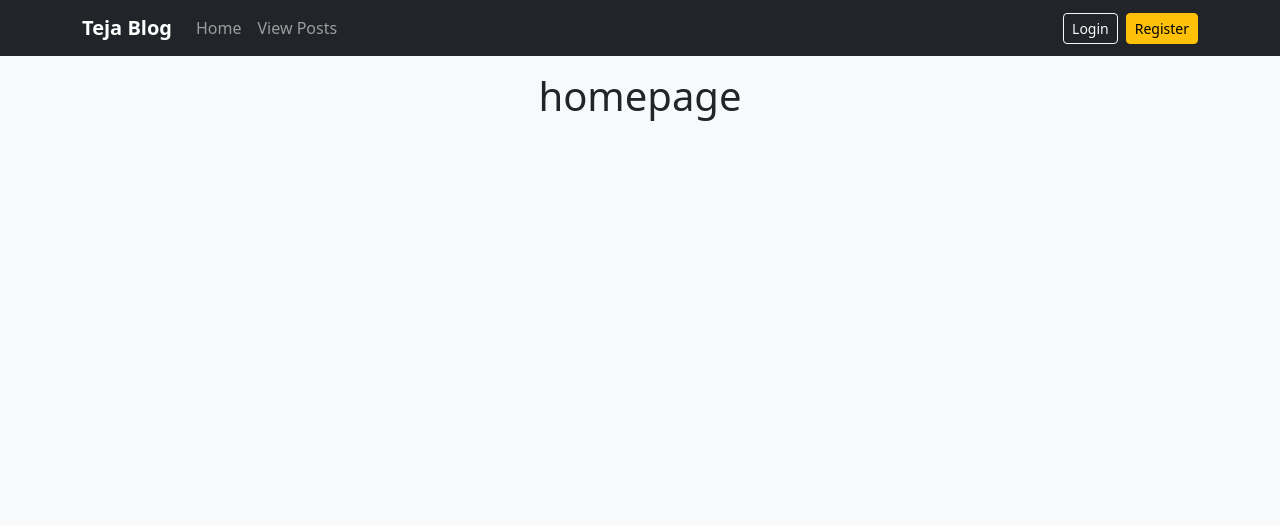
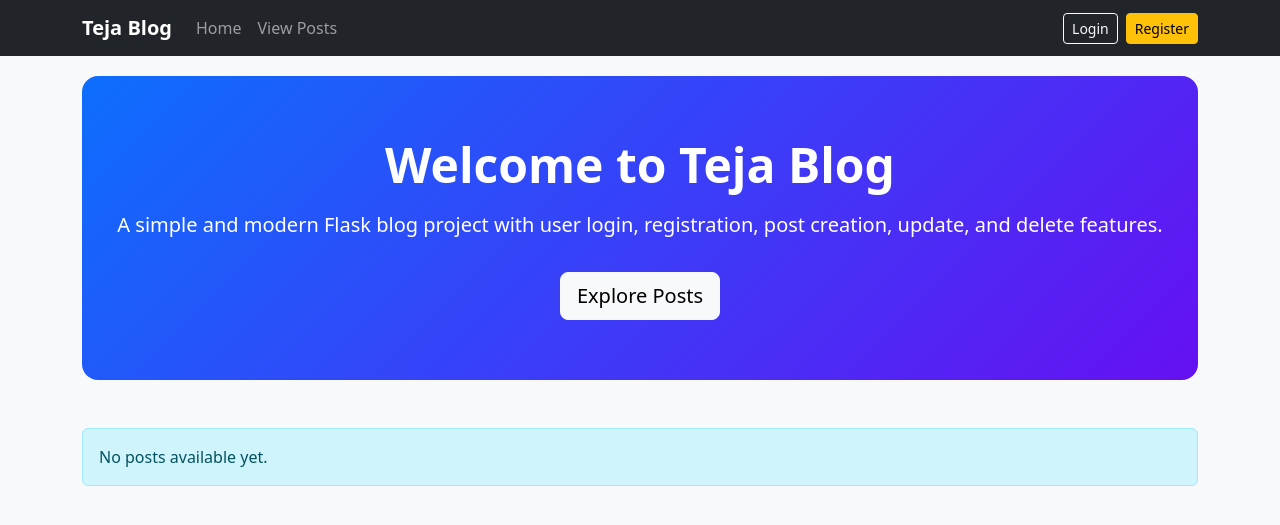
Before and after one commit to TejaGalla/blog, a Flask app: page / in a window 1280 px wide. Shown: the top 525 px of the page. Run offline with Flask 3, Linux system fonts and the light colour scheme; parts of the project's set-up code (start-up, migrations or seed data) failed here and were passed over.

Commit message:
Update homepage.html

```diff
--- a/templates/homepage.html
+++ b/templates/homepage.html
@@ -1,44 +1,35 @@
-<!doctype html>
-<html lang="en">
-  <head>
-    <meta charset="utf-8">
-    <meta name="viewport" content="width=device-width, initial-scale=1">
-    <title>Bootstrap demo</title>
-    <link href="https://cdn.jsdelivr.net/npm/bootstrap@5.3.3/dist/css/bootstrap.min.css" rel="stylesheet" integrity="sha384-QWTKZyjpPEjISv5WaRU9OFeRpok6YctnYmDr5pNlyT2bRjXh0JMhjY6hW+ALEwIH" crossorigin="anonymous">
-  <style>
-    body{
-      font-family: Arial, Helvetica, sans-serif;
-      background-color: #f8f9fa;
-      color: #333;
-      margin: 0;
-      padding: 0;
-    }
-    .container{
+{% include 'navbar.html' %}
 
-    }
-    h1{
-      color: red;
-      text-align: center;
-      margin-bottom: 30px;
-    }
-    h2{
-      color: blue;
-      font-size: 24px;
-      margin-bottom: 10px;
-    }
-    p{
-      margin-bottom: 10px;
-    }
-    small{
-      color: #777;
-    }
-  </style>
-  </head>
-  <body>
-    {% include 'navbar.html' %}
-    {% block content %}
-    <h1>homepage</h1>
-    {% endblock %}
-    <script src="https://cdn.jsdelivr.net/npm/bootstrap@5.3.3/dist/js/bootstrap.bundle.min.js" integrity="sha384-YvpcrYf0tY3lHB60NNkmXc5s9fDVZLESaAA55NDzOxhy9GkcIdslK1eN7N6jIeHz" crossorigin="anonymous"></script>
-  </body>
+<div class="container">
+    <div class="hero text-center">
+        <h1 class="display-5 fw-bold">Welcome to Teja Blog</h1>
+        <p class="lead mt-3">
+            A simple and modern Flask blog project with user login, registration,
+            post creation, update, and delete features.
+        </p>
+        <a href="{{ url_for('viewpost') }}" class="btn btn-light btn-lg mt-3">Explore Posts</a>
+    </div>
+
+    <div class="row mt-5">
+        {% for post in posts %}
+        <div class="col-md-4 mb-4">
+            <div class="card post-card shadow-sm h-100">
+                <div class="card-body">
+                    <h5 class="card-title">{{ post.title }}</h5>
+                    <p class="card-text">{{ post.content[:120] }}{% if post.content|length > 120 %}...{% endif %}</p>
+                    <p class="text-muted small mb-1">Slug: {{ post.slug }}</p>
+                    <p class="text-muted small">Posted on: {{ post.date_posted }}</p>
+                </div>
+            </div>
+        </div>
+        {% else %}
+        <div class="col-12">
+            <div class="alert alert-info">No posts available yet.</div>
+        </div>
+        {% endfor %}
+    </div>
+</div>
+
+<script src="https://cdn.jsdelivr.net/npm/bootstrap@5.3.3/dist/js/bootstrap.bundle.min.js"></script>
+</body>
 </html>
```
